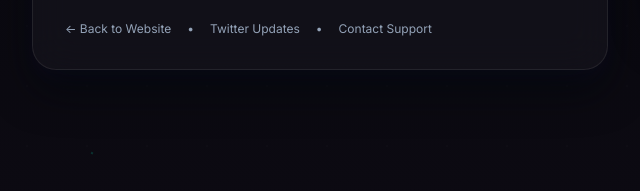
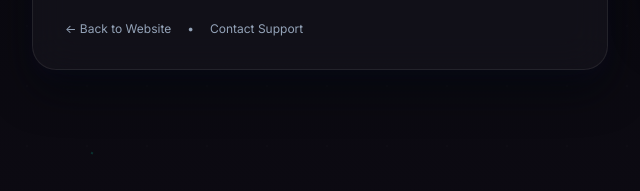
Before and after one commit to voidpuls/Maintence, a plain HTML site: page index.html in a window 1280 px wide. Shown: the part 581-772 px from the top of the page, 40-680 px from the left. Drawn offline with nearby package versions, Linux system fonts and the light colour scheme.

Commit message:
Update index.html

```diff
--- a/index.html
+++ b/index.html
@@ -301,8 +301,6 @@
         <div class="flex flex-wrap gap-4 text-xs text-slate-400">
           <a href="https://oozecloud.com" class="hover:text-white transition-colors">← Back to Website</a>
           <span>•</span>
-          <a href="https://twitter.com/oozecloud" class="hover:text-white transition-colors">Twitter Updates</a>
-          <span>•</span>
           <a href="mailto:support@oozecloud.com" class="hover:text-white transition-colors">Contact Support</a>
         </div>
       </div>
```
